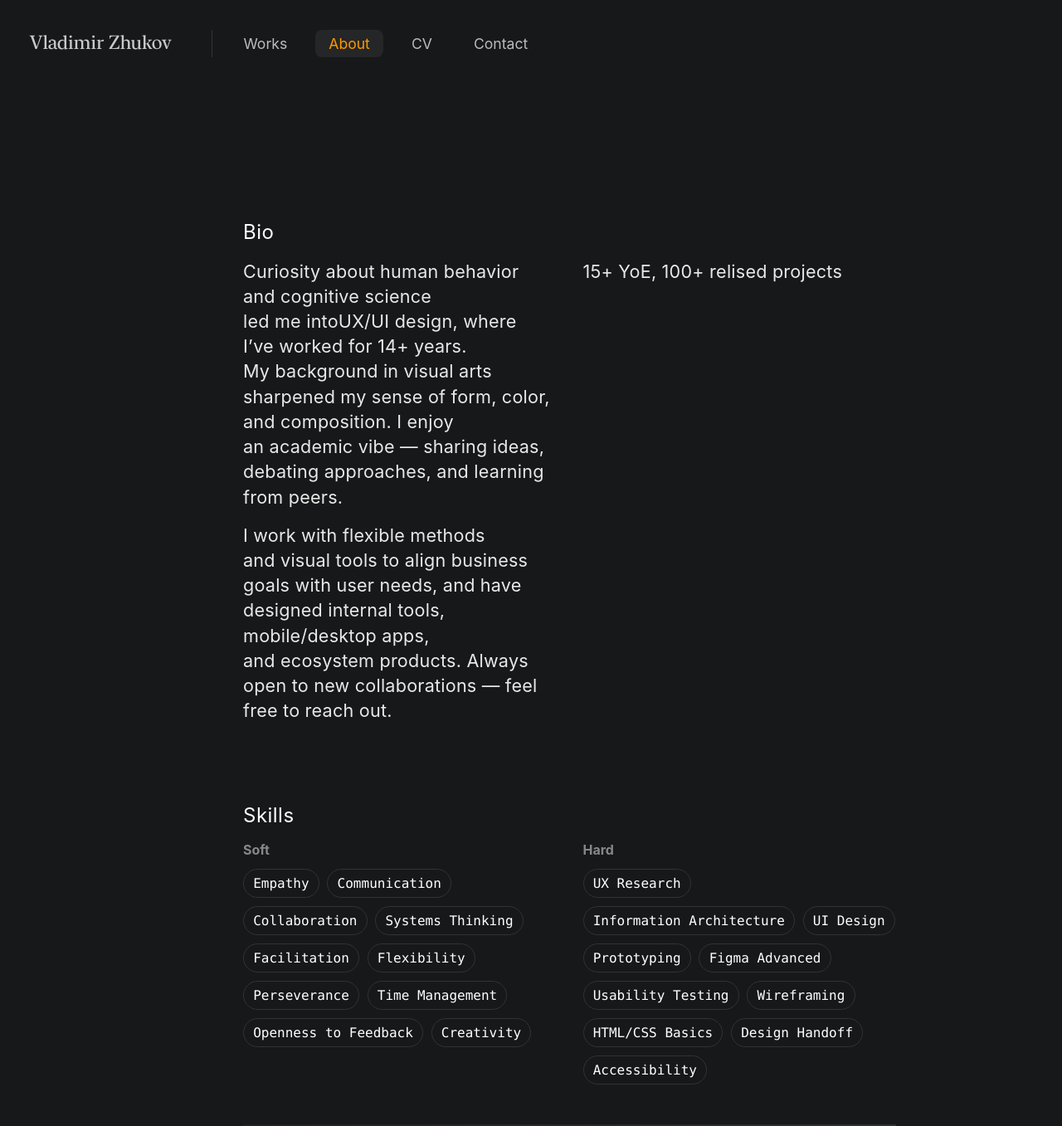
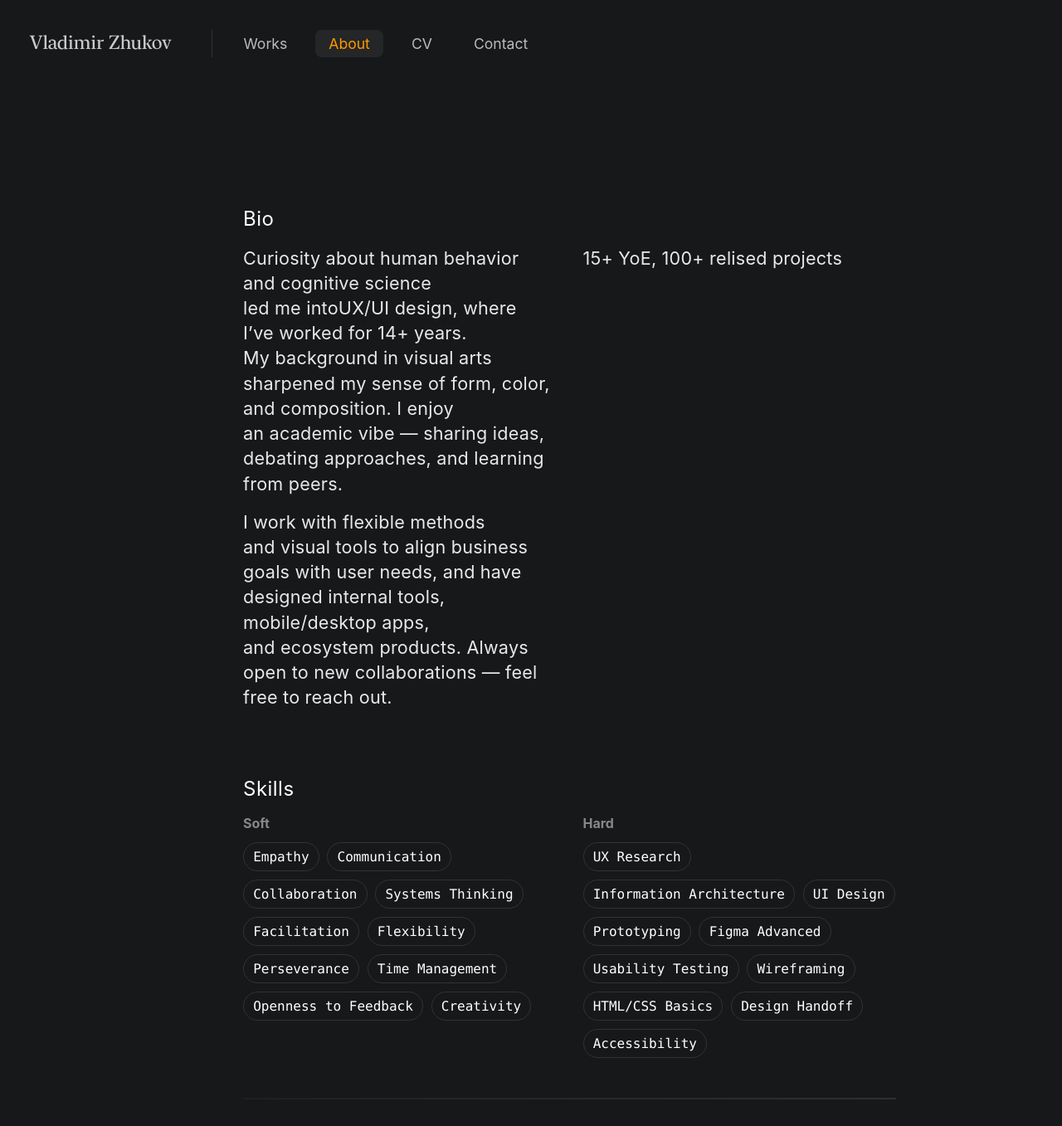
Before and after one commit to uxiscool/experience, a Jekyll site: the page built from about.md, in a window 1280 px wide. Shown: the whole page at 83% size. Built offline with Jekyll 4.4.1, drawn with Linux system fonts in a browser that asks for light colours; after the commit the page ends 1325 px from its top, so only the background shows below that.

Commit message:
Add files via upload

```diff
--- a/assets/css/main.css
+++ b/assets/css/main.css
@@ -24,7 +24,7 @@ header {
 }
 
 section {
- padding-top: 3rem;
+ padding-top: 2rem;
 }
 
 .nav-wrapper {
```
